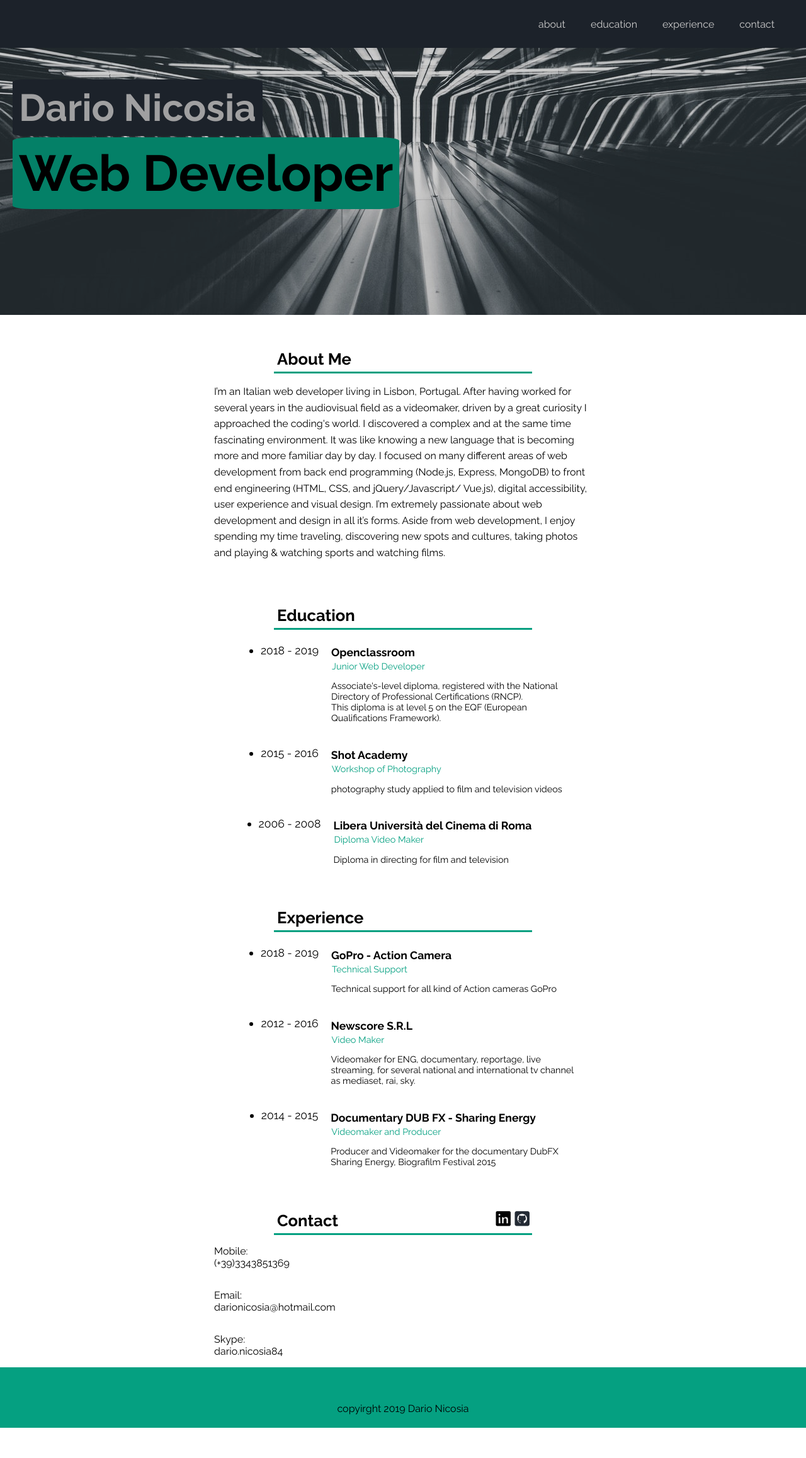
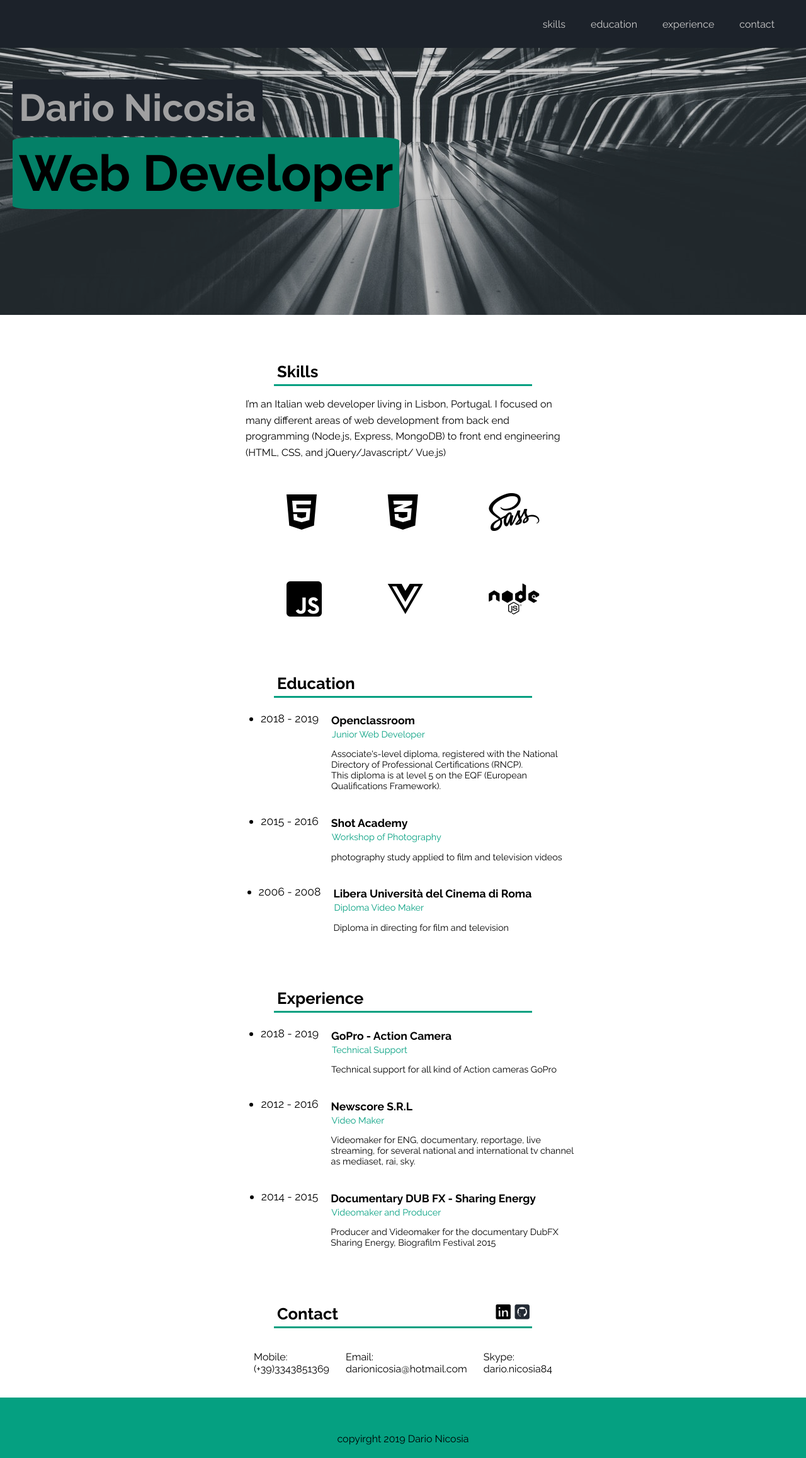
Before and after one commit to DarioNicosia/Resume, a plain HTML site: page index.html in a window 1280 px wide. Shown: the whole page at 63% size. Before the commit the page ends 2267 px from the top, so only its background shows below. Drawn offline with Linux system fonts and the light colour scheme.

Commit message:
added skills section and edit contact section

```diff
--- a/css/main.css
+++ b/css/main.css
@@ -40,8 +40,6 @@ body{
 	list-style-type: none;
 	width: 100%;
 	height: 76px;
-
-
 	color: #FFFFFF;
 	background-color: #232A34;
 	margin:0;
@@ -84,6 +82,7 @@ h1{
 	padding: 10px;
 	border-radius: 5%;
 	margin-top: 1px;
+	margin-bottom:1px;
 
 
 
@@ -96,15 +95,26 @@ h2{
 	margin-bottom: 1px;
 	padding: 10px;
 	border-radius: 5%;
+}
+.skills-container{
+  display:grid;
+  grid-template: repeat(2, 1.6em)/repeat(4, 1fr);
+  grid-gap:7em;
+  grid-template-columns: repeat(auto-fit, minmax(1em, 1fr));
+  width:370px;
+  margin:0px auto;
+  padding:50px
+ }
+
+ .addedmargin{
+ 	margin-bottom: 0px;
+ }
 
 
-}
 .section{
-	display: flex;
-	flex-direction: column;
-	align-items:flex-start;
+
 	margin: 0 auto;
-	max-width: 600px;
+	max-width: 500px;
 }
 
 .section-container{
@@ -113,11 +123,6 @@ h2{
 	justify-content: center;
 	margin-bottom: 40px;
 	margin:2px 50px;
-
-
-
-
-
 }
 
 
@@ -125,11 +130,9 @@ h2{
 	padding:5px;
 	border-bottom: 3px solid  #05A081;
 	margin: 0 auto;
-	margin-top: 50px;
+	margin-top: 70px;
 	max-width: 400px;
-
 	text-align:left;
-
 	font-size:1.6em;
 }
 
@@ -170,6 +173,14 @@ h2{
 	width: 500px;
 
 
+}
+.contact{
+	display: flex;
+	flex-direction:row;
+	justify-content: space-around;
+	margin:0 auto;
+	width: 500px;
+	padding: 20px;
 }
 
 .changecolor{
@@ -228,10 +239,16 @@ h2{
 	font-size:1.3em;
 }
 
+.skills-container{
+  display:grid;
+  grid-template: repeat(2, 1.6em)/repeat(3, 1fr);
+  grid-gap:5em;
+  margin-left:10px;
+
+ }
+
  .section{
-	display: flex;
-	flex-direction: column;
-	align-items:flex-start;
+
 	margin:2px 50px;
   }
   .date{
@@ -261,6 +278,12 @@ h2{
   .description{
 	font-size:0.9em;
 	width: 200px;
+}
+.contact{
+     display: flex;
+	flex-direction: column;
+	align-items:flex-start;
+	margin:2px 50px;
 }
 }
 @media only screen and (min-width: 320px) and (max-width: 479px){
@@ -302,6 +325,14 @@ h2{
     text-align:left;
 	font-size:1.3em;
 }
+
+.skills-container{
+  display:grid;
+  grid-template: repeat(2, 1.6em)/repeat(2, 1fr);
+  grid-gap:3.5em;
+
+
+ }
 .section{
 	display: flex;
 	flex-direction: column;
@@ -331,4 +362,10 @@ h2{
 	font-size:0.9em;
 	width: 200px;
 }
+.contact{
+     display: flex;
+	flex-direction: column;
+	align-items:flex-start;
+	margin:2px 50px;
 }
+}
--- a/index.html
+++ b/index.html
@@ -4,7 +4,7 @@
   <meta charset="utf-8">
   <title>Dario Nicosia</title>
  <link href="css/main.css" type="text/css" rel="stylesheet">
-  <meta name="description" content="Resume Dario Nicosia"/>
+  <meta name="description" content="resume Dario Nicosia"/>
   <meta name="viewport" content="width=device-width" />
  <link href="https://fonts.googleapis.com/css?family=Raleway:300i,400,400i,600i,700" rel="stylesheet">
  <link rel="stylesheet" href="https://use.fontawesome.com/releases/v5.7.2/css/all.css" integrity="sha384-fnmOCqbTlWIlj8LyTjo7mOUStjsKC4pOpQbqyi7RrhN7udi9RwhKkMHpvLbHG9Sr" crossorigin="anonymous">
@@ -17,7 +17,7 @@
 	<nav >
 
 		<ul class="menu">
-			<li><a href="#about" class="color">About</a></li>
+			<li><a href="#about" class="color">Skills</a></li>
 			<li><a href="#edu" class="color"> Education</a></li>
 			<li><a href="#ex" class="color">Experience</a></li>
 			<li id="addedmarginright"><a href="#cont" class="color"> Contact</a></li>
@@ -29,13 +29,22 @@
 		<h1>Web Developer</h1>
 
 
+
 	</div>
 	</div>
-  <h3 class="title" id="about">About Me</h3>
+  <h3 class="title" id="about">Skills</h3>
 	<div class="section">
 
-		<p class="addedmargin"style="line-height: 1.6">I’m an Italian web developer living in Lisbon, Portugal. After having worked for several years in the audiovisual field as a videomaker, driven by a great curiosity I approached the coding's world. I discovered a complex and at the same time fascinating environment. It was like knowing a new language that is becoming more and more familiar day by day. I focused on many different areas of web development from back end programming (Node.js, Express, MongoDB) to front end engineering (HTML, CSS, and jQuery/Javascript/ Vue.js), digital accessibility, user experience and visual design. I’m extremely passionate about web development and design in all it’s forms. Aside from web development, I enjoy spending my time traveling, discovering new spots and cultures, taking photos and playing & watching sports and watching films.</p>
+		<p class="addedmargin"style="line-height: 1.6">I’m an Italian web developer living in Lisbon, Portugal. I focused on many different areas of web development from back end programming (Node.js, Express, MongoDB) to front end engineering (HTML, CSS, and jQuery/Javascript/ Vue.js)</p>
     </div>
+    <div class="skills-container">
+      <div><i class="fab fa-html5 fa-4x"></i></div>
+      <div><i class="fab fa-css3-alt fa-4x"></i></div>
+      <div><i class="fab fa-sass fa-4x"></i></div>
+      <div><i class="fab fa-js-square fa-4x"></i></div>
+      <div><i class="fab fa-vuejs fa-4x"></i></div>
+      <div><i class="fab fa-node fa-4x"></i></div>
+   </div>
     <div>
     	<h3 class="title" id="edu">Education</h3>
     </div>
@@ -118,7 +127,7 @@
 <div >
 	<h3 class="title" id="cont"> <a href="https://github.com/DarioNicosia" class="changecolor"><i class="fab fa-github-square fa-2.5x fa-pull-right"></i></a><i class="fab fa-linkedin fa-2.5x fa-pull-right"></i>Contact</h3>
 </div>
-<div class="section">
+<div class="contact">
 
 	<div><p>Mobile:<br>(+39)3343851369</p></div>
 	<div><p>Email:<br>darionicosia@hotmail.com</p></div>
```
